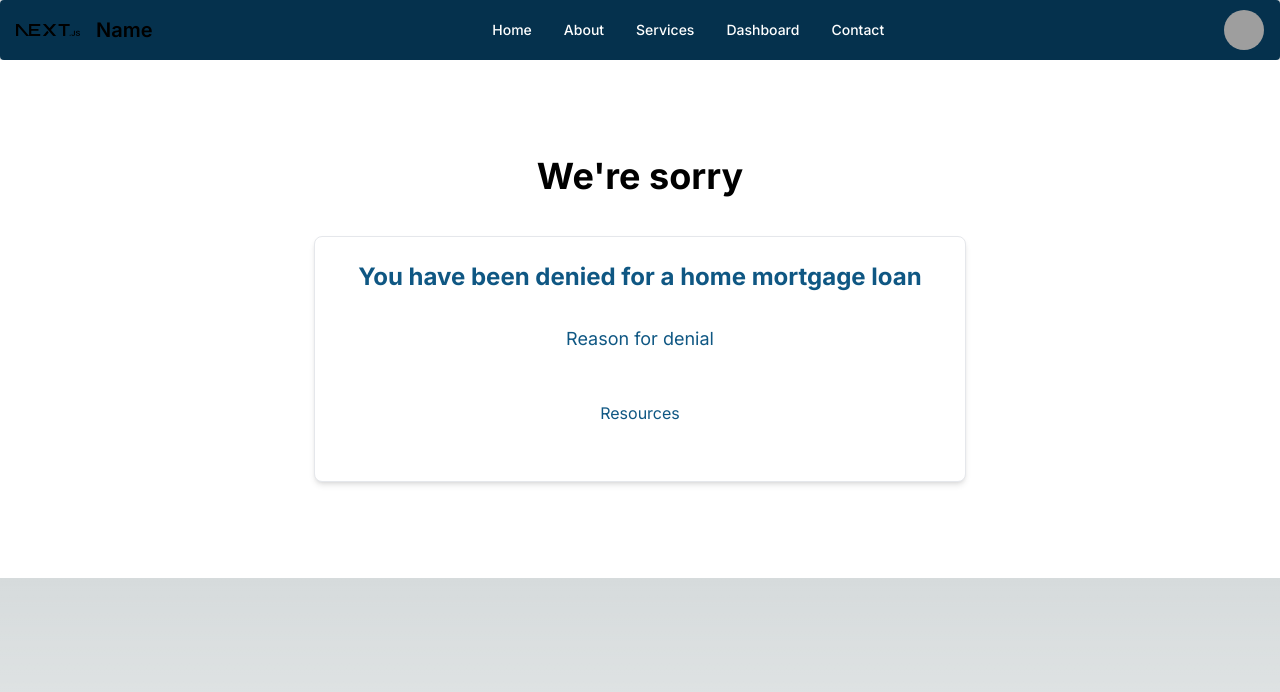
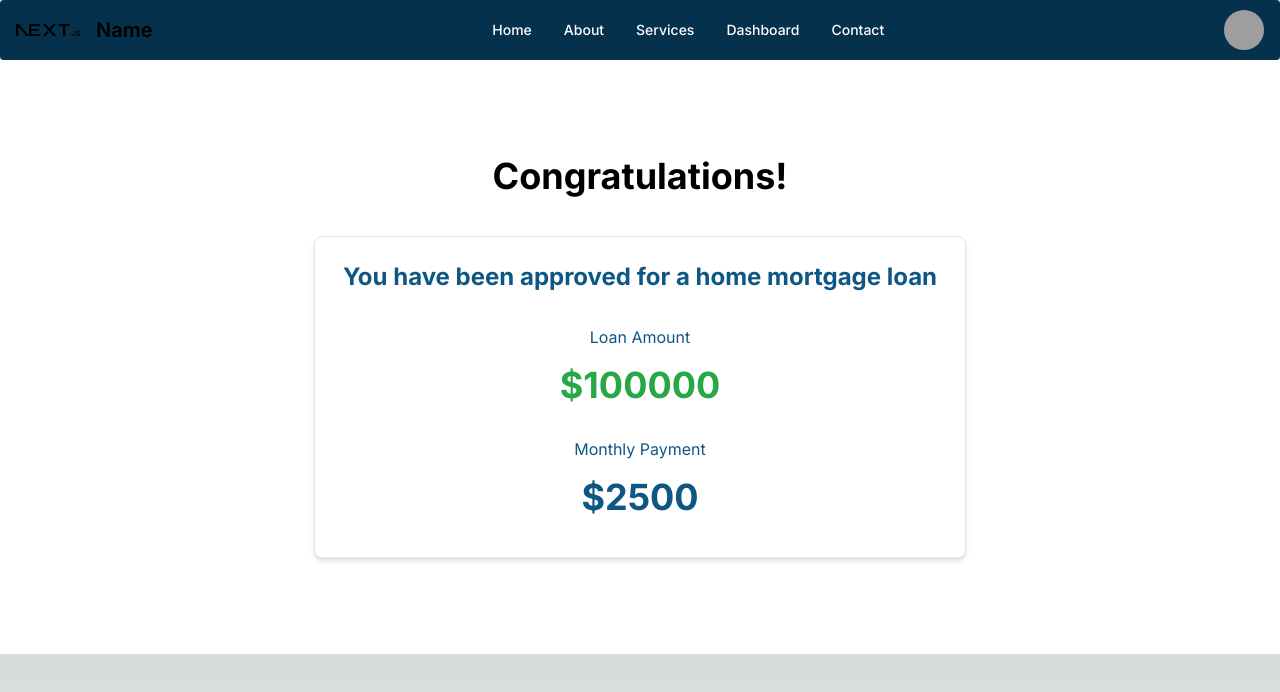
Before and after one commit to bellh14/HackUTD2023, a Next.js app in the folder front-end/: page / in a window 1280 px wide. Shown: the top 692 px of the page. Built offline with nearby package versions, Linux system fonts and the light colour scheme; grey boxes are pictures that could not be loaded.

Commit message:
fix approval section styling

```diff
--- a/front-end/app/(home)/ApprovalSection.tsx
+++ b/front-end/app/(home)/ApprovalSection.tsx
@@ -19,12 +19,12 @@ const ApprovalSection = (props: Props) => {
                     : "We're sorry"}
             </h1>
             {props.approvalStatus === "Y" ? (
-                <Card className="w-3/5 text-black items-center text-center h-auto text-info_text">
+                <Card className="w-3/5 items-center text-center h-auto text-info_text">
                     <h3 className="text-2xl font-bold mb-4">
                         You have been approved for a home mortgage loan
                     </h3>
                     <h6 className="text-md">Loan Amount</h6>
-                    <h2 className="text-4xl font-bold mb-4 text-green-sucess ">
+                    <h2 className="text-4xl font-bold mb-4 text-[#28a745]">
                         ${props.loanAmount}
                     </h2>
                     <h6 className="text-md">Monthly Payment</h6>
@@ -33,16 +33,14 @@ const ApprovalSection = (props: Props) => {
                     </h4>
                 </Card>
             ) : (
-                <Card className="w-3/5 text-black items-center text-center h-auto text-info_text">
+                <Card className="w-3/5 items-center text-center h-auto text-info_text">
                     <h4 className="text-2xl font-bold mb-4">
                         You have been denied for a home mortgage loan
                     </h4>
                     <h6 className="text-lg">Reason for denial</h6>
-                    <h2 className="text-4xl font-bold mb-4 text-success ">
-                    </h2>
+                    <h2 className="text-4xl font-bold mb-4 text-success "></h2>
                     <h6 className="text-lg`">Resources</h6>
-                    <h4 className="text-4xl font-bold mb-4">
-                    </h4>
+                    <h4 className="text-4xl font-bold mb-4"></h4>
                 </Card>
             )}
         </div>
--- a/front-end/app/page.tsx
+++ b/front-end/app/page.tsx
@@ -4,7 +4,7 @@ import ApprovalSection from "./(home)/ApprovalSection";
 export default function Home() {
     return (
         <main className="items-center justify-between p-24 bg-white">
-            <ApprovalSection approvalStatus="N" loanAmount={100000} monthlyPayment={2500}/>
+            <ApprovalSection approvalStatus="Y" loanAmount={100000} monthlyPayment={2500}/>
         </main>
     );
 }
```
